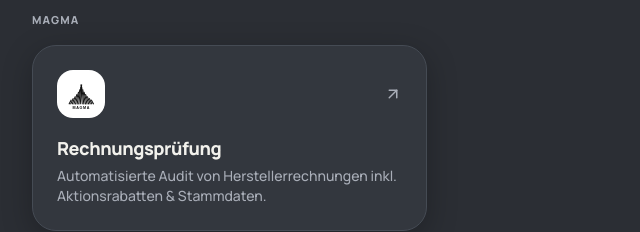
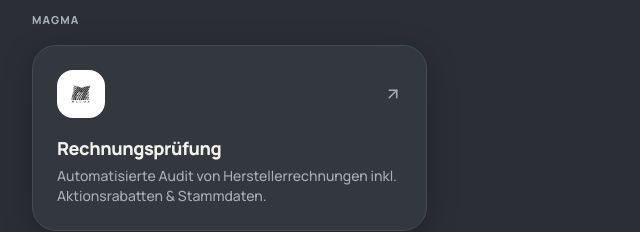
Before and after one commit to FGusia/mokebo_invoice, a Next.js app: page / in a window 1280 px wide. Shown: the part 140-372 px from the top of the page, without its empty margins (0-640 px from the left). Built offline with nearby package versions, Linux system fonts and the light colour scheme.

Commit message:
Echtes Magma-Logo einbinden statt Nachbildung

```diff
--- a/components/magma/MagmaLogo.tsx
+++ b/components/magma/MagmaLogo.tsx
@@ -1,28 +1,19 @@
+import Image from "next/image";
+
 export function MagmaMark({ size = 40, className = "" }: { size?: number; className?: string }) {
   return (
     <div
-      className={`rounded-2xl bg-white flex items-center justify-center shrink-0 overflow-hidden ${className}`}
+      className={`rounded-2xl bg-white flex items-center justify-center shrink-0 overflow-hidden p-1.5 ${className}`}
       style={{ width: size, height: size }}
     >
-      <svg viewBox="0 0 200 205" width={size * 0.72} height={size * 0.72} fill="#111111">
-        <path d="M102.90,168.00 L109.10,168.00 L109.10,50.00 L102.90,50.00 Z" transform="rotate(-4.0 106.00 168.00)"/>
-        <path d="M90.90,168.00 L97.10,168.00 L97.10,50.00 L90.90,50.00 Z" transform="rotate(4.0 94.00 168.00)"/>
-        <path d="M112.50,168.00 L118.70,168.00 L118.70,64.30 L112.50,64.30 Z" transform="rotate(-7.4 115.60 168.00)"/>
-        <path d="M81.30,168.00 L87.50,168.00 L87.50,64.30 L81.30,64.30 Z" transform="rotate(7.4 84.40 168.00)"/>
-        <path d="M122.10,168.00 L128.30,168.00 L128.30,78.24 L122.10,78.24 Z" transform="rotate(-10.9 125.20 168.00)"/>
-        <path d="M71.70,168.00 L77.90,168.00 L77.90,78.24 L71.70,78.24 Z" transform="rotate(10.9 74.80 168.00)"/>
-        <path d="M131.70,168.00 L137.90,168.00 L137.90,91.76 L131.70,91.76 Z" transform="rotate(-14.3 134.80 168.00)"/>
-        <path d="M62.10,168.00 L68.30,168.00 L68.30,91.76 L62.10,91.76 Z" transform="rotate(14.3 65.20 168.00)"/>
-        <path d="M141.30,168.00 L147.50,168.00 L147.50,104.79 L141.30,104.79 Z" transform="rotate(-17.7 144.40 168.00)"/>
-        <path d="M52.50,168.00 L58.70,168.00 L58.70,104.79 L52.50,104.79 Z" transform="rotate(17.7 55.60 168.00)"/>
-        <path d="M150.90,168.00 L157.10,168.00 L157.10,117.16 L150.90,117.16 Z" transform="rotate(-21.1 154.00 168.00)"/>
-        <path d="M42.90,168.00 L49.10,168.00 L49.10,117.16 L42.90,117.16 Z" transform="rotate(21.1 46.00 168.00)"/>
-        <path d="M160.50,168.00 L166.70,168.00 L166.70,128.61 L160.50,128.61 Z" transform="rotate(-24.6 163.60 168.00)"/>
-        <path d="M33.30,168.00 L39.50,168.00 L39.50,128.61 L33.30,128.61 Z" transform="rotate(24.6 36.40 168.00)"/>
-        <path d="M170.10,168.00 L176.30,168.00 L176.30,138.00 L170.10,138.00 Z" transform="rotate(-28.0 173.20 168.00)"/>
-        <path d="M23.70,168.00 L29.90,168.00 L29.90,138.00 L23.70,138.00 Z" transform="rotate(28.0 26.80 168.00)"/>
-        <text x="100" y="196" textAnchor="middle" fontFamily="Arial, sans-serif" fontWeight="700" fontSize="22" letterSpacing="4">MAGMA</text>
-      </svg>
+      <Image
+        src="/magma-logo.png"
+        alt="Magma"
+        width={size}
+        height={size}
+        className="object-contain w-full h-full"
+        priority
+      />
     </div>
   );
 }
```
Also changed, not shown: public/magma-logo.png (added).
